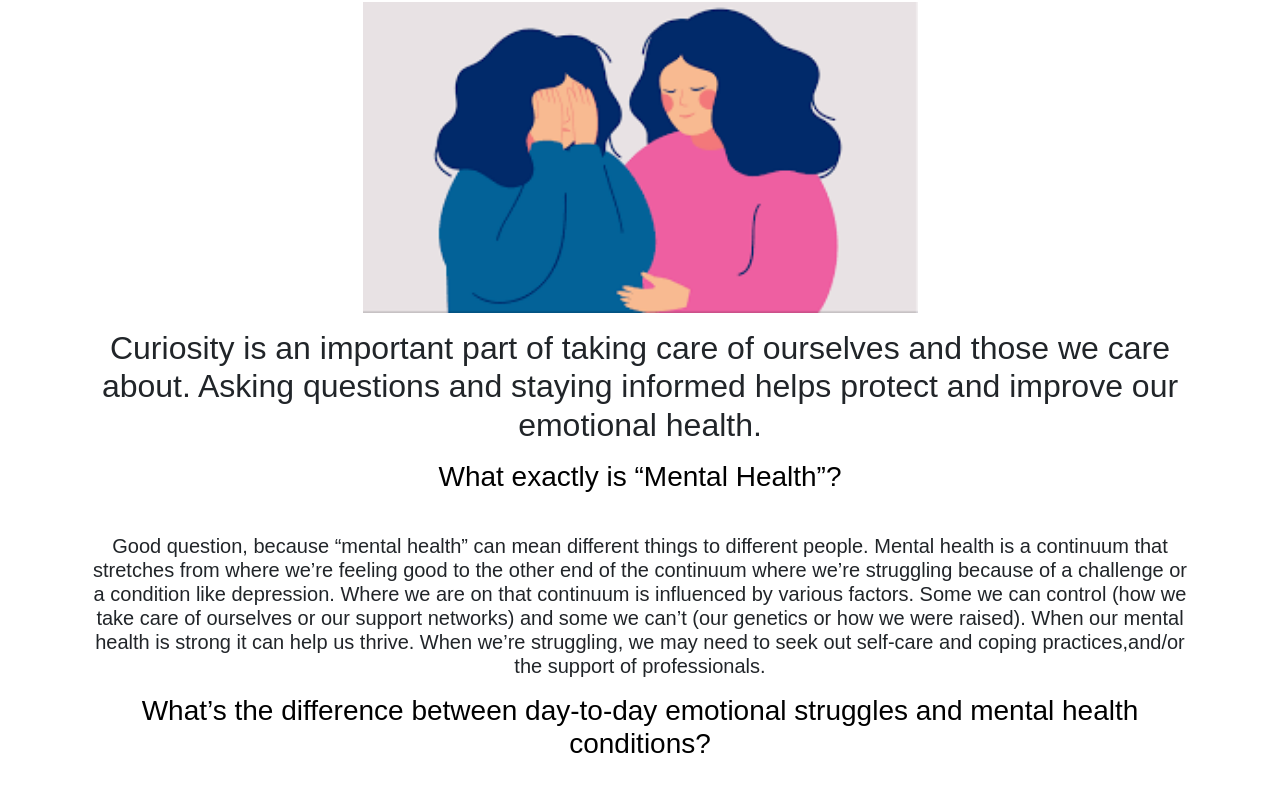
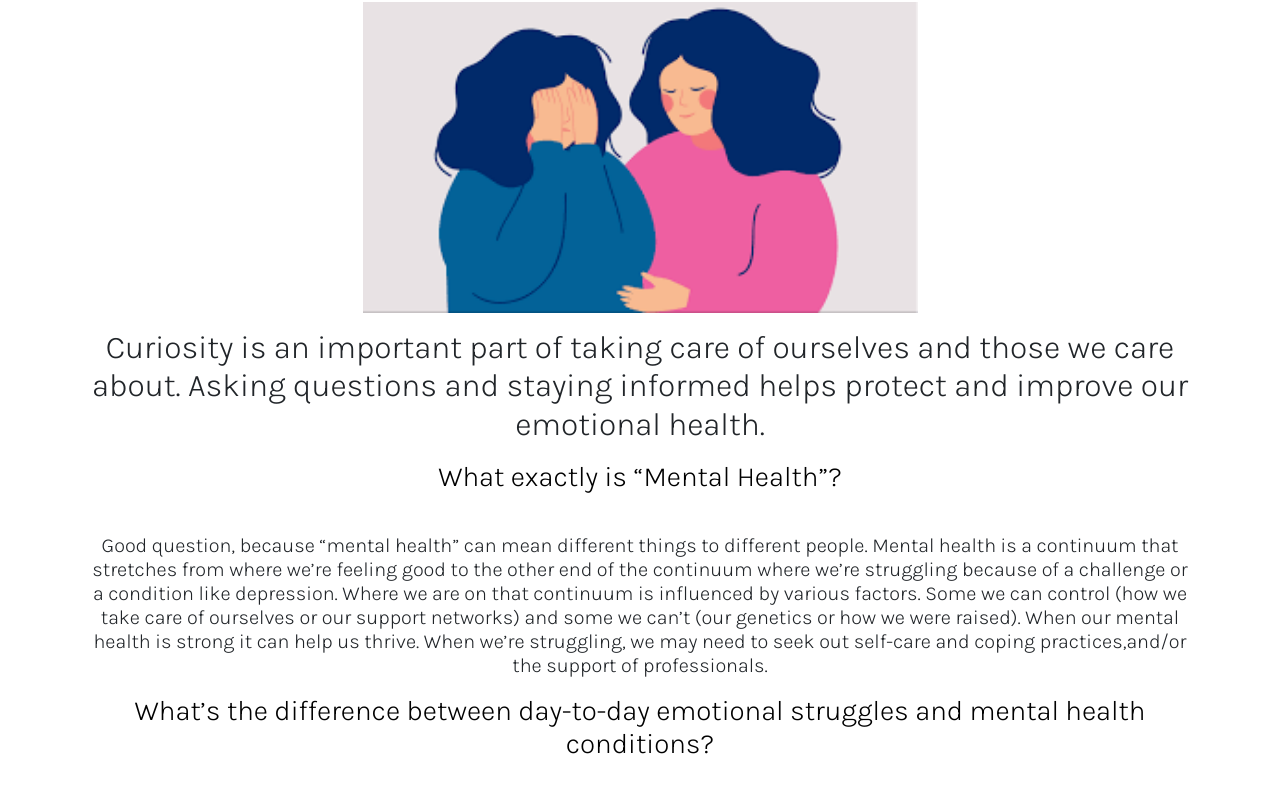
Before and after one commit to beccaric/Healthy-MInds, a plain HTML site: page Common Questions.html in a window 1280 px wide. Shown: the part 154-952 px from the top of the page. Drawn offline with nearby package versions, Linux system fonts and the light colour scheme.

Commit message:
Update Common Questions.html

```diff
--- a/Common Questions.html
+++ b/Common Questions.html
@@ -11,6 +11,11 @@
     <!-- Bootstrap and FontAwesome cdn links -->
     <link rel="stylesheet" href="https://stackpath.bootstrapcdn.com/bootstrap/4.3.1/css/bootstrap.min.css" integrity="sha384-ggOyR0iXCbMQv3Xipma34MD+dH/1fQ784/j6cY/iJTQUOhcWr7x9JvoRxT2MZw1T" crossorigin="anonymous">
     <link rel="stylesheet" href="https://use.fontawesome.com/releases/v5.8.1/css/all.css" integrity="sha384-50oBUHEmvpQ+1lW4y57PTFmhCaXp0ML5d60M1M7uH2+nqUivzIebhndOJK28anvf" crossorigin="anonymous">
+
+    <link rel="preconnect" href="https://fonts.googleapis.com">
+<link rel="preconnect" href="https://fonts.gstatic.com" crossorigin>
+<link href="https://fonts.googleapis.com/css2?family=Karla:wght@300&display=swap" rel="stylesheet">
+
     <!-- our custom styles -->
     <link rel="stylesheet" href="./css/styles.css">
   </head>
```
